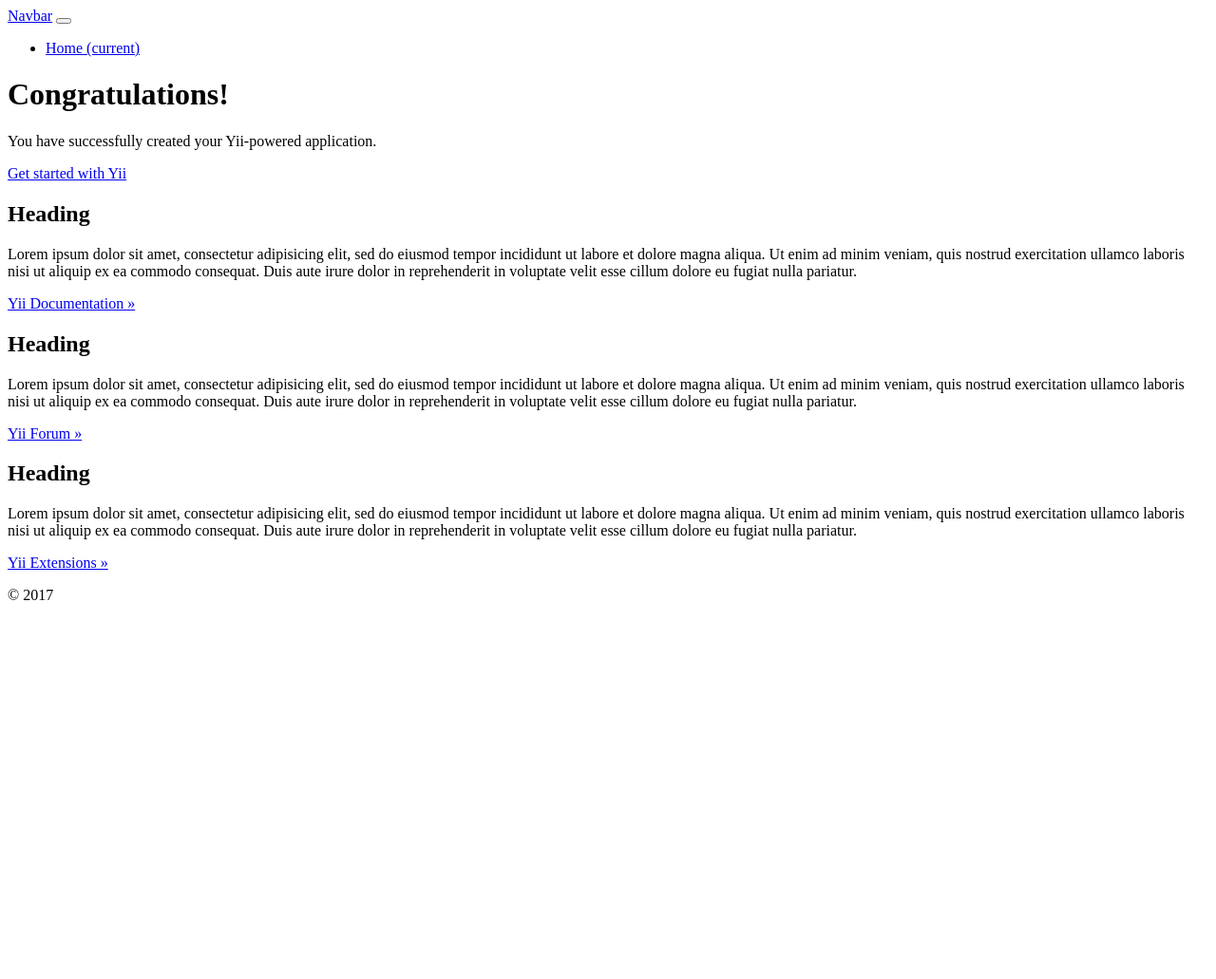
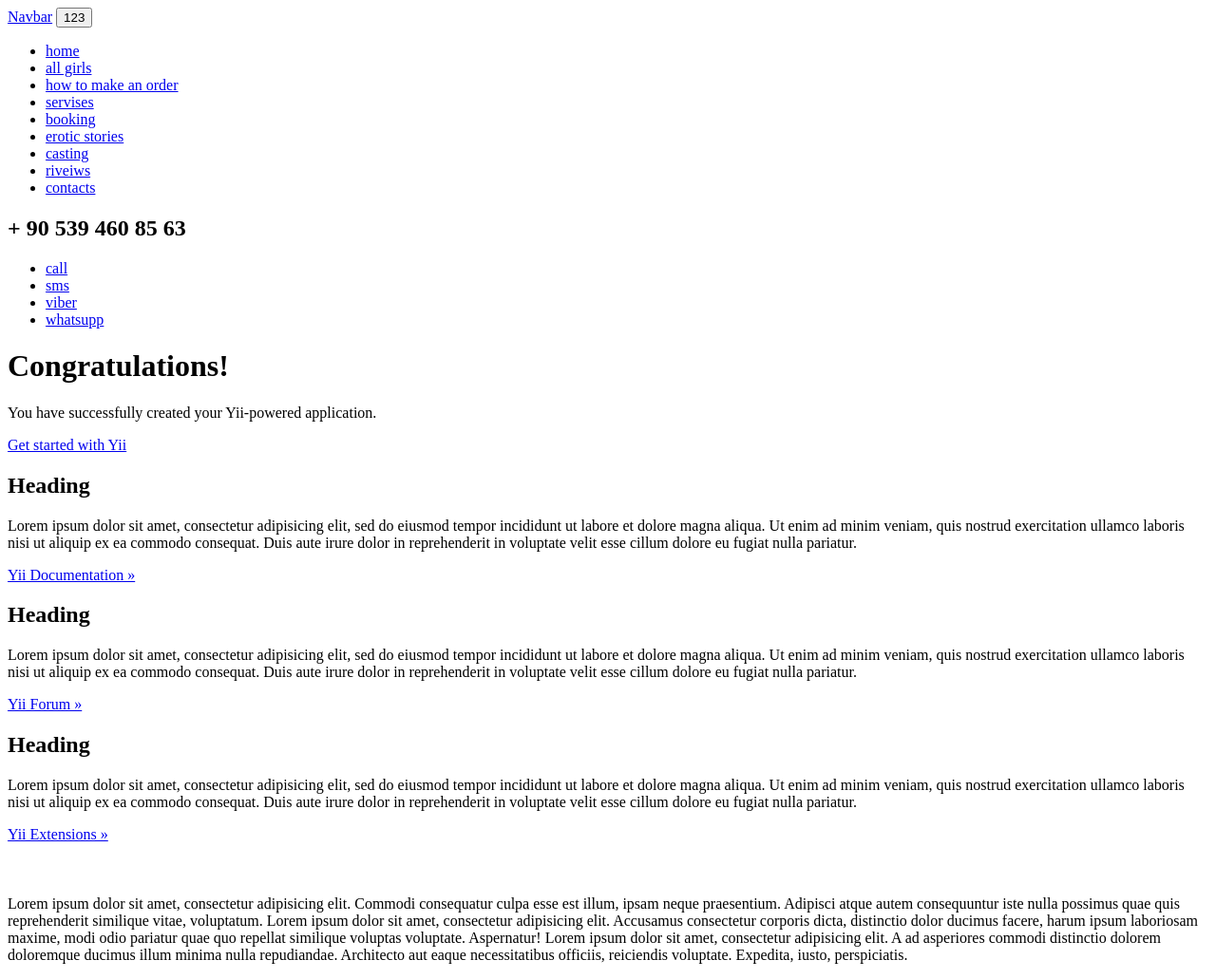
Before and after one commit to uniqst/magaz, a Yii app: template frontend/views/site/index.php in a window 1280 px wide. Shown: the whole page at 95% size. Before the commit the page ends 632 px from the top, so only its background shows below. Run offline with PHP 8.4 and a stand-in for Yii, Linux system fonts and the light colour scheme; the template is opened without the code that fills it, so the values that code supplies are empty; some libraries are stand-ins or nearby versions.

Commit message:
наброски шапки и футера+_+

```diff
--- a/frontend/views/layouts/main.php
+++ b/frontend/views/layouts/main.php
@@ -28,22 +28,99 @@ AppAsset::register($this);
 
 <div class="wrap">
 
-    <nav class="navbar navbar-expand-lg navbar-light bg-light">
+    <nav class="navbar navbar-expand-lg navbar-bg-top">
+
         <a class="navbar-brand" href="#">Navbar</a>
         <button class="navbar-toggler" type="button" data-toggle="collapse" data-target="#navbarSupportedContent" aria-controls="navbarSupportedContent" aria-expanded="false" aria-label="Toggle navigation">
-            <span class="navbar-toggler-icon"></span>
+            <span class="navbar-toggler-icon">123</span>
         </button>
 
         <div class="collapse navbar-collapse" id="navbarSupportedContent">
-            <ul class="navbar-nav mr-auto">
+
+            <ul class="navbar-nav navbar-main">
+
                 <li class="nav-item active">
-                    <a class="nav-link" href="#">Home <span class="sr-only">(current)</span></a>
+                    <a class="nav-link" href="#">home</a>
                 </li>
+
+                <li class="nav-item">
+                    <a class="nav-link" href="#">all girls</a>
+                </li>
+
+                <li class="nav-item">
+                    <a class="nav-link" href="#">how to make an order</a>
+                </li>
+
+                <li class="nav-item">
+                    <a class="nav-link" href="#">servises</a>
+                </li>
+
+                <li class="nav-item">
+                    <a class="nav-link" href="#">booking</a>
+                </li>
+
+                <li class="nav-item">
+                    <a class="nav-link" href="#">erotic stories</a>
+                </li>
+
+                <li class="nav-item">
+                    <a class="nav-link" href="#">casting</a>
+                </li>
+
+                <li class="nav-item">
+                    <a class="nav-link" href="#">riveiws</a>
+                </li>
+
+                <li class="nav-item">
+                    <a class="nav-link" href="#">contacts</a>
+                </li>
+
             </ul>
+
         </div>
+
+        <div class="contacts-nav">
+
+            <h2 class="phone-navbar">
+                <span>+</span>
+                90 539 460 85 63
+            </h2>
+
+            <ul class="navbar-nav">
+
+                <li class="nav-item">
+                    <a class="nav-link" href="#">
+                        call
+                    </a>
+                </li>
+
+                <li class="nav-item">
+                    <a class="nav-link" href="#">
+                        sms
+                    </a>
+                </li>
+
+                <li class="nav-item">
+                    <a class="nav-link" href="#">
+                        viber
+                    </a>
+                </li>
+
+                <li class="nav-item">
+                    <a class="nav-link" href="#">
+                        whatsupp
+                    </a>
+                </li>
+
+            </ul>
+
+        </div>
+
     </nav>
+    <div class="navbar-bottom navbar-bg-bottom ml-auto"></div>
 
-    <div class="container-fluid h-100">
+
+    <div class="container-fluid h-100" style="min-height: 70vh">
 
             <div ><!--site content-->
                 <?= Breadcrumbs::widget([
@@ -54,14 +131,23 @@ AppAsset::register($this);
             </div><!--site content-->
 
         </div><!--row-->
-    </div><!--container-fluid-->
+
 </div><!--wrap-->
 
+
 <footer class="footer">
+    <div class="footer-top-line"></div>
+
     <div class="container">
-        <p class="pull-left">&copy; <?= Html::encode(Yii::$app->name) ?> <?= date('Y') ?></p>
-        <p class="pull-right"><?= Yii::powered() ?></p>
+
+        <p class="text-center">
+            Lorem ipsum dolor sit amet, consectetur adipisicing elit. Commodi consequatur culpa esse est illum, ipsam neque praesentium. Adipisci atque autem consequuntur iste nulla possimus quae quis reprehenderit similique vitae, voluptatum.
+            Lorem ipsum dolor sit amet, consectetur adipisicing elit. Accusamus consectetur corporis dicta, distinctio dolor ducimus facere, harum ipsum laboriosam maxime, modi odio pariatur quae quo repellat similique voluptas voluptate. Aspernatur!
+            Lorem ipsum dolor sit amet, consectetur adipisicing elit. A ad asperiores commodi distinctio dolorem doloremque ducimus illum minima nulla repudiandae. Architecto aut eaque necessitatibus officiis, reiciendis voluptate. Expedita, iusto, perspiciatis.
+        </p>
+
     </div>
+
 </footer>
 <?php $this->endBody() ?>
 
```
Also changed, not shown: frontend/web/css/site.css (+77 -3 lines).
